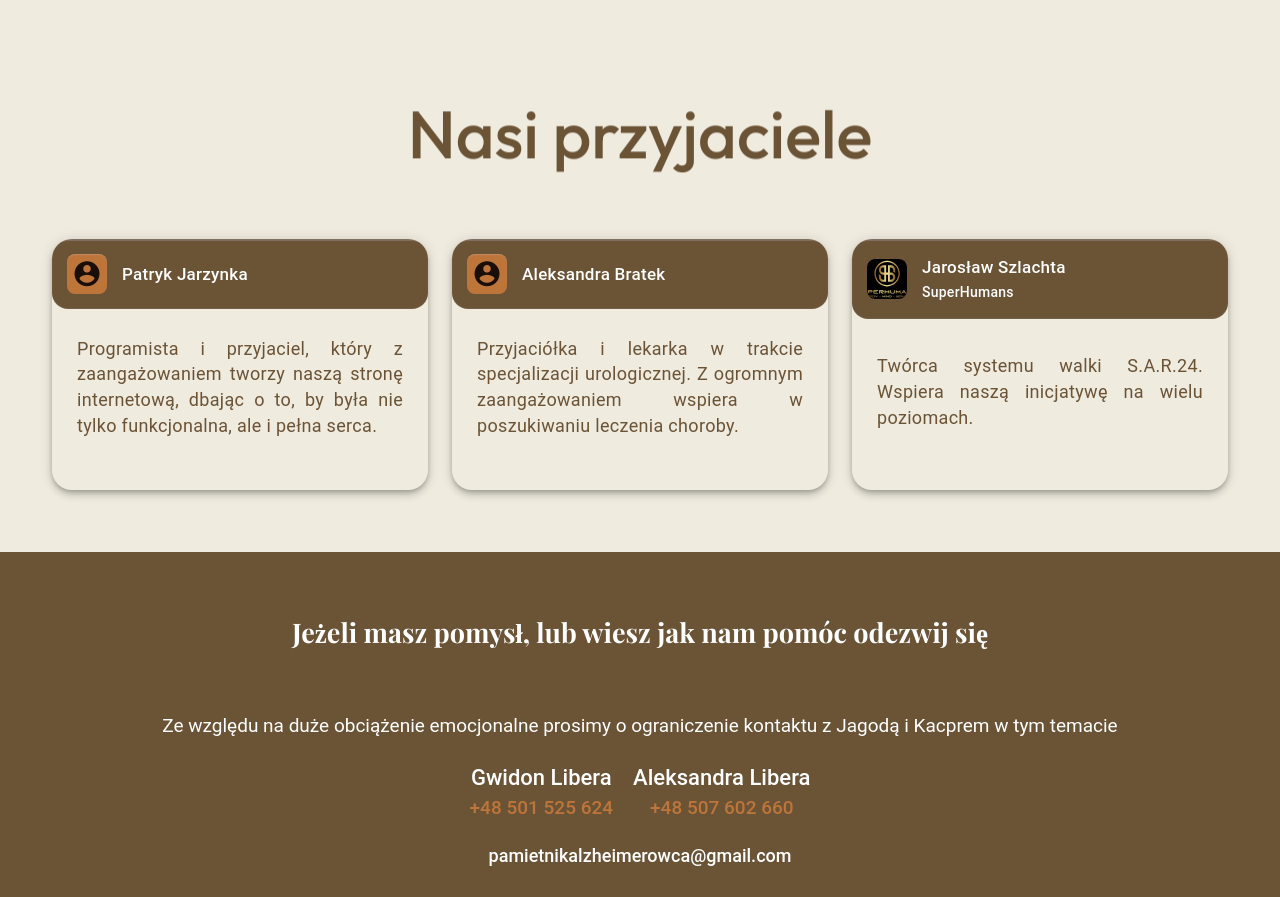
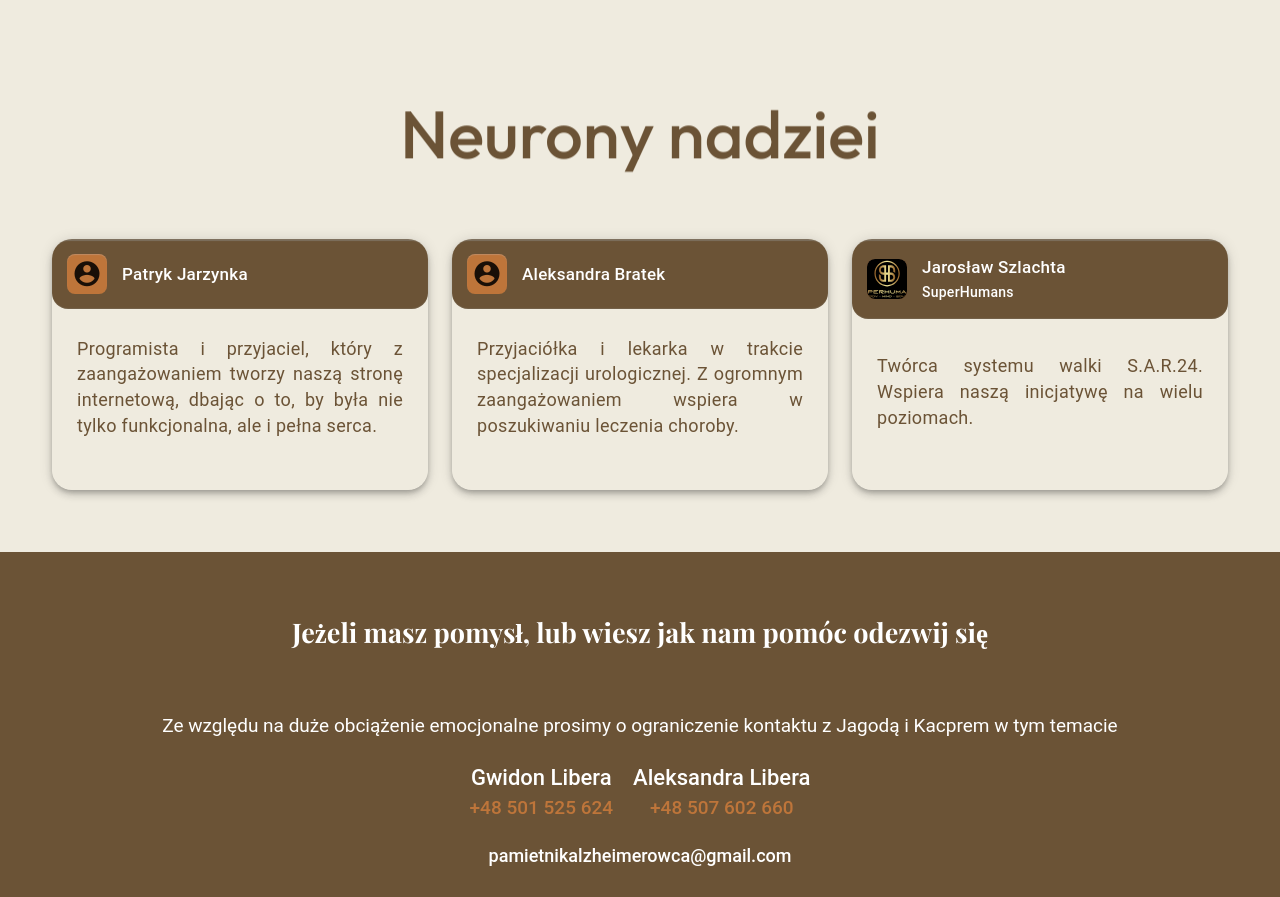
Before and after one commit to PatrykJarzynka/Memory, a Vue app: page / in a window 1280 px wide. Shown: the part 7105-8002 px from the top of the page. Built offline with nearby package versions, Linux system fonts and the light colour scheme; a small style sheet from the web is missing; a web font is replaced by a local one.

Commit message:
Changed title of friends section

```diff
--- a/src/locales/en.ts
+++ b/src/locales/en.ts
@@ -74,7 +74,7 @@ export default {
     item6Desc: 'Our treatment and medical research are taking place abroad — we need help finding a place to live, organizing travel, and managing daily logistics. This support would allow us to focus on fighting the disease.',
   },
   friends: {
-    title: 'Our friends',
+    title: 'Neurons of hope',
     friendDesc1: 'A programmer and friend who is passionately building our website, making sure it’s not only functional but also filled with heart.',
     friendDesc2: 'A friend and doctor currently specializing in urology. She supports our search for treatment with deep dedication and care.',
     friendDesc3: 'The creator of the S.A.R.24 combat system. He supports our initiative on many levels.',
--- a/src/locales/pl.ts
+++ b/src/locales/pl.ts
@@ -74,7 +74,7 @@ export default {
     item6Desc: 'Leczenie i badania odbywają się za granicą — potrzebujemy pomocy w znalezieniu miejsca do życia, organizacji podróży i codziennej logistyce. To wsparcie pozwoli nam skupić się na walce z chorobą.',
   },
   friends: {
-    title: 'Nasi przyjaciele',
+    title: 'Neurony nadziei',
     friendDesc1: 'Programista i przyjaciel, który z zaangażowaniem tworzy naszą stronę internetową, dbając o to, by była nie tylko funkcjonalna, ale i pełna serca.',
     friendDesc2: 'Przyjaciółka i lekarka w trakcie specjalizacji urologicznej. Z ogromnym zaangażowaniem wspiera w poszukiwaniu leczenia choroby.',
     friendDesc3: 'Twórca systemu walki S.A.R.24. Wspiera naszą inicjatywę na wielu poziomach.',
```
